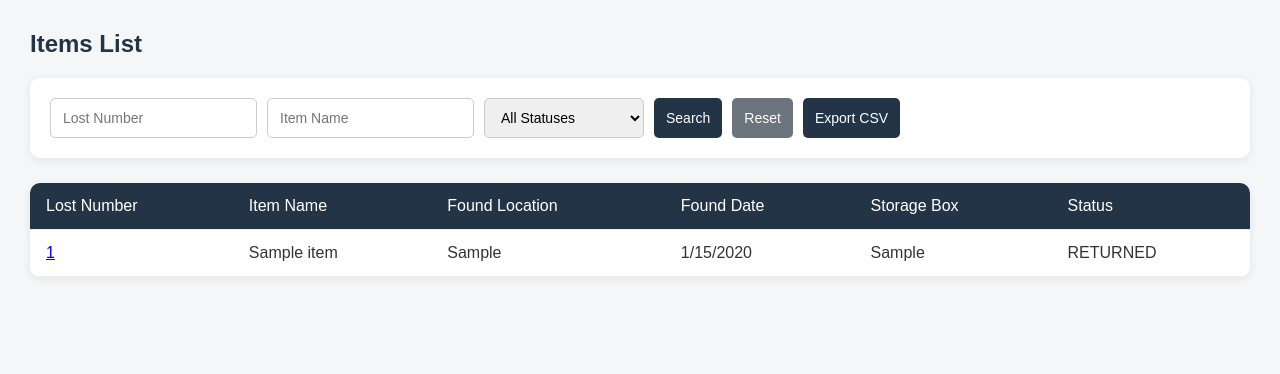
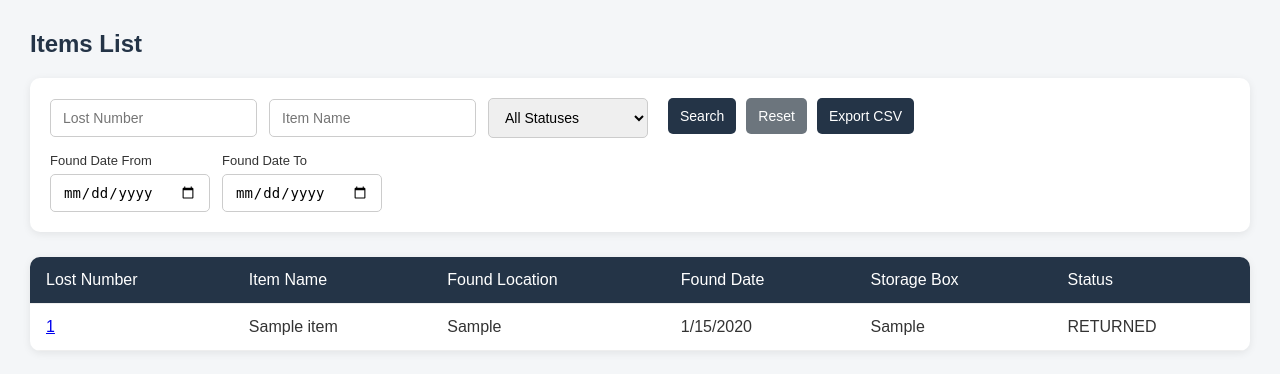
Before and after one commit to Yoshiki-Do/Lost-and-Found-Management-System, a FastAPI app: page /items in a window 1280 px wide. Shown: the part 144-518 px from the top of the page. Run offline with FastAPI, Linux system fonts and the light colour scheme; tables that the repository leaves empty hold one stand-in row (values such as "Sample post").

Commit message:
Add found date range search to items list

```diff
--- a/app/models.py
+++ b/app/models.py
@@ -1,5 +1,5 @@
 from datetime import datetime
-from sqlalchemy import Column, DateTime, Integer, String
+from sqlalchemy import Column, Date, DateTime, Integer, String
 from sqlalchemy.orm import relationship
 from app.database import Base
 
@@ -19,7 +19,7 @@ class Item(Base):
 
     # Found information
     found_location = Column(String(200), nullable=False)
-    found_at = Column(DateTime, nullable=False)
+    found_at = Column(Date, nullable=False)
 
     # Registration information
     registered_at = Column(DateTime, default=datetime.now, nullable=False)
--- a/app/schemas.py
+++ b/app/schemas.py
@@ -1,4 +1,4 @@
-from datetime import datetime
+from datetime import date, datetime
 from pydantic import BaseModel, ConfigDict
 
 # Data required when registering a new item
@@ -6,7 +6,7 @@ class ItemCreate(BaseModel):
     item_name: str
     description: str | None = None
     found_location: str
-    found_at: datetime
+    found_at: date
     storage_month: str
     storage_box: str
 
@@ -18,7 +18,7 @@ class ItemResponse(BaseModel):
     item_name: str
     description: str | None
     found_location: str
-    found_at: datetime
+    found_at: date
     registered_at: datetime
     storage_month: str
     storage_box: str
--- a/app/static/css/items.css
+++ b/app/static/css/items.css
@@ -1,8 +1,8 @@
 /* Search area */
 .search-container {
     display: flex;
-    flex-wrap: wrap;
-    gap: 10px;
+    align-items: stretch;
+    gap: 20px;
     margin-bottom: 25px;
     padding: 20px;
     background-color: white;
@@ -10,13 +10,51 @@
     box-shadow: 0 2px 8px rgba(0, 0, 0, 0.08);
 }
 
-input,
-select {
+.search-filters {
+    display: flex;
+    flex: 0 1 auto;
+    flex-direction: column;
+    gap: 15px;
+}
+
+.search-row {
+    display: flex;
+    flex-wrap: wrap;
+    align-items: center;
+    gap: 12px;
+}
+
+.search-actions {
+    display: flex;
+    flex-direction: row;
+    align-items: flex-start;
+    justify-content: flex-start;
+    gap: 10px;
+    min-width: 0;
+}
+
+.search-container input,
+.search-container select {
     padding: 10px 12px;
     font-size: 14px;
     border: 1px solid #ccc;
     border-radius: 5px;
     min-width: 160px;
+}
+
+.date-filter {
+    display: flex;
+    flex-direction: column;
+    gap: 6px;
+}
+
+.date-filter label {
+    font-size: 13px;
+    color: #333;
+}
+
+.date-filter input {
+    height: 38px;
 }
 
 #reset-button {
@@ -62,9 +100,18 @@ tbody tr:hover {
         flex-direction: column;
     }
 
-    input,
-    select,
-    button {
+    .search-row {
+        flex-direction: column;
+        align-items: stretch;
+    }
+
+    .search-container input,
+    .search-container select,
+    .search-actions button {
         width: 100%;
     }
+
+    .search-actions {
+        align-items: stretch;
+    }
 }
--- a/app/static/js/items.js
+++ b/app/static/js/items.js
@@ -6,9 +6,16 @@ async function loadItems() {
         const lostNumber = document.getElementById("search-lost-number").value;
         const itemName = document.getElementById("search-item-name").value;
         const status = document.getElementById("search-status").value;
+        const dateFrom = document.getElementById("search-date-from").value;
+        const dateTo = document.getElementById("search-date-to").value;
 
         if (lostNumber && (!Number.isInteger(Number(lostNumber)) || Number(lostNumber) < 1)) {
             alert("Lost Number must be a positive integer.");
+            return;
+        }
+
+        if (dateFrom && dateTo && dateFrom > dateTo) {
+            alert("Found Date From must be earlier than or equal to Found Date To.");
             return;
         }
 
@@ -24,6 +31,14 @@ async function loadItems() {
 
         if (status) {
             params.append("status", status);
+        }
+
+        if (dateFrom) {
+            params.append("found_date_from", dateFrom);
+        }
+
+        if (dateTo) {
+            params.append("found_date_to", dateTo);
         }
 
         searchedParams = new URLSearchParams(params);
@@ -47,7 +62,7 @@ async function loadItems() {
                 item.lost_number,
                 item.item_name,
                 item.found_location,
-                new Date(item.found_at).toLocaleDateString(),
+                new Date(item.found_at + "T00:00:00").toLocaleDateString(),
                 item.storage_box,
                 item.status
             ];
@@ -59,7 +74,6 @@ async function loadItems() {
                     const link = document.createElement("a");
                     link.href = `/details/${item.lost_number}`;
                     link.textContent = value ?? "";
-
                     cell.appendChild(link);
                 } else {
                     cell.textContent = value ?? "";
@@ -79,7 +93,7 @@ document.getElementById("search-button").addEventListener("click", loadItems);
 
 //Search when pressing Enter
 document.querySelectorAll(
-    "#search-lost-number, #search-item-name, #search-status"
+    "#search-lost-number, #search-item-name, #search-status", "#search-date-from", "#search-date-to"
 ).forEach(input => {
     input.addEventListener("keydown", event => {
         if (event.key === "Enter") {
@@ -92,6 +106,8 @@ document.getElementById("reset-button").addEventListener("click", () => {
     document.getElementById("search-lost-number").value = "";
     document.getElementById("search-item-name").value = "";
     document.getElementById("search-status").value = "";
+    document.getElementById("search-date-from").value = "";
+    document.getElementById("search-date-to").value = "";
 
     loadItems();
 });
--- a/app/templates/items.html
+++ b/app/templates/items.html
@@ -13,9 +13,16 @@
 
 <!-- Search area -->
 <div class="search-container">
-    <input type="number" id="search-lost-number" placeholder="Lost Number" min="1" step="1">
 
-    <input type="text" id="search-item-name" placeholder="Item Name">
+    <!-- Search filters -->
+    <div class="search-filters">
+
+        <div class="search-row">
+            <input type="number" id="search-lost-number"
+                   placeholder="Lost Number" min="1" step="1">
+
+            <input type="text" id="search-item-name"
+                   placeholder="Item Name">
 
             <select id="search-status">
                 <option value="">All Statuses</option>
@@ -23,10 +30,29 @@
                 <option value="RETURNED">Returned</option>
                 <option value="DISPOSED">Disposed</option>
             </select>
+        </div>
 
+        <div class="search-row">
+            <div class="date-filter">
+                <label for="search-date-from">Found Date From</label>
+                <input type="date" id="search-date-from">
+            </div>
+
+            <div class="date-filter">
+                <label for="search-date-to">Found Date To</label>
+                <input type="date" id="search-date-to">
+            </div>
+        </div>
+
+    </div>
+
+    <!-- Action buttons -->
+    <div class="search-actions">
         <button id="search-button">Search</button>
         <button id="reset-button">Reset</button>
         <button id="export-csv-button">Export CSV</button>
+    </div>
+
 </div>
 
 <!-- Items table -->
```
Also changed, not shown: app/routers/items.py (+9 -0 lines), app/services/item_service.py (+9 -1 lines). Lines whose indentation alone changed are shown as unchanged.
